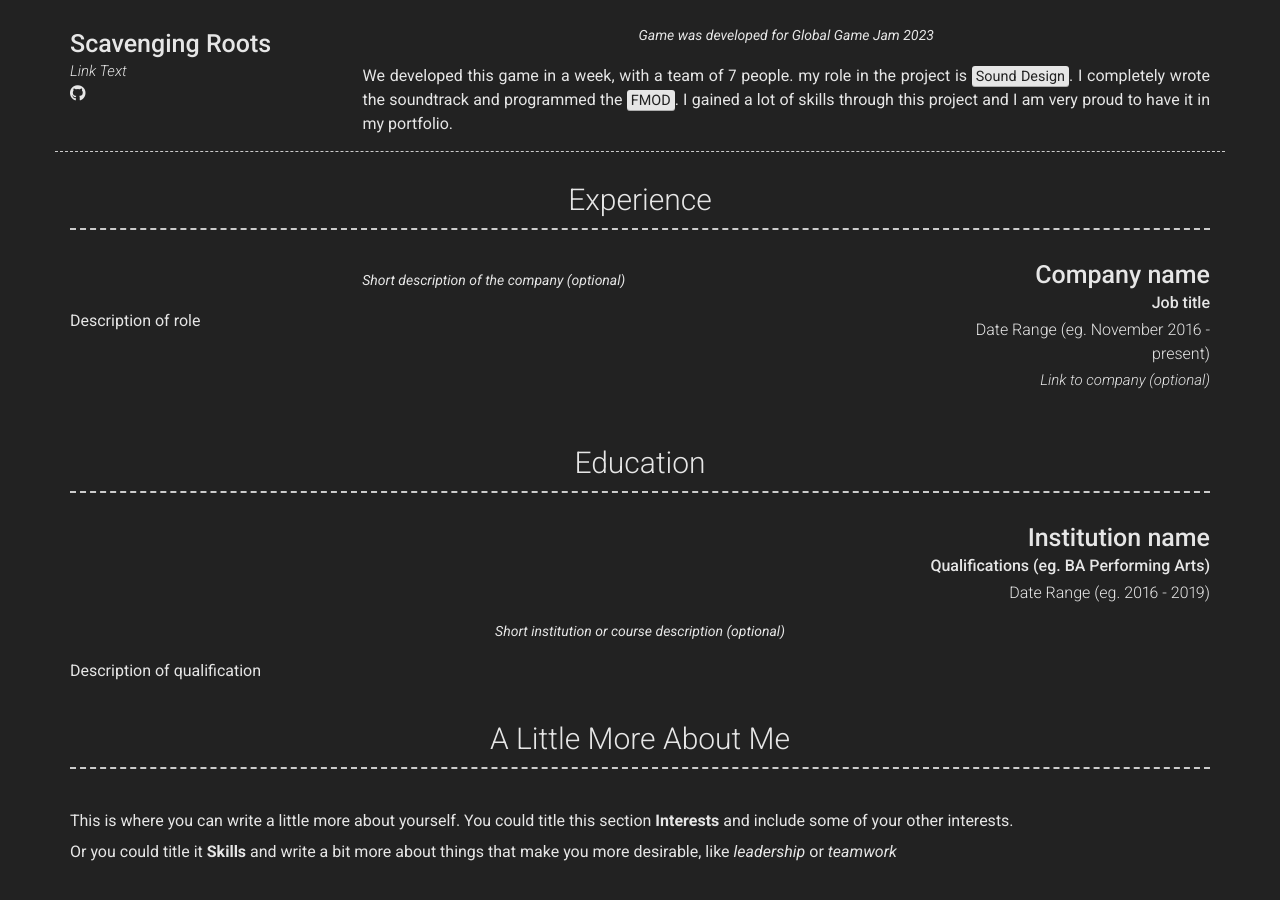
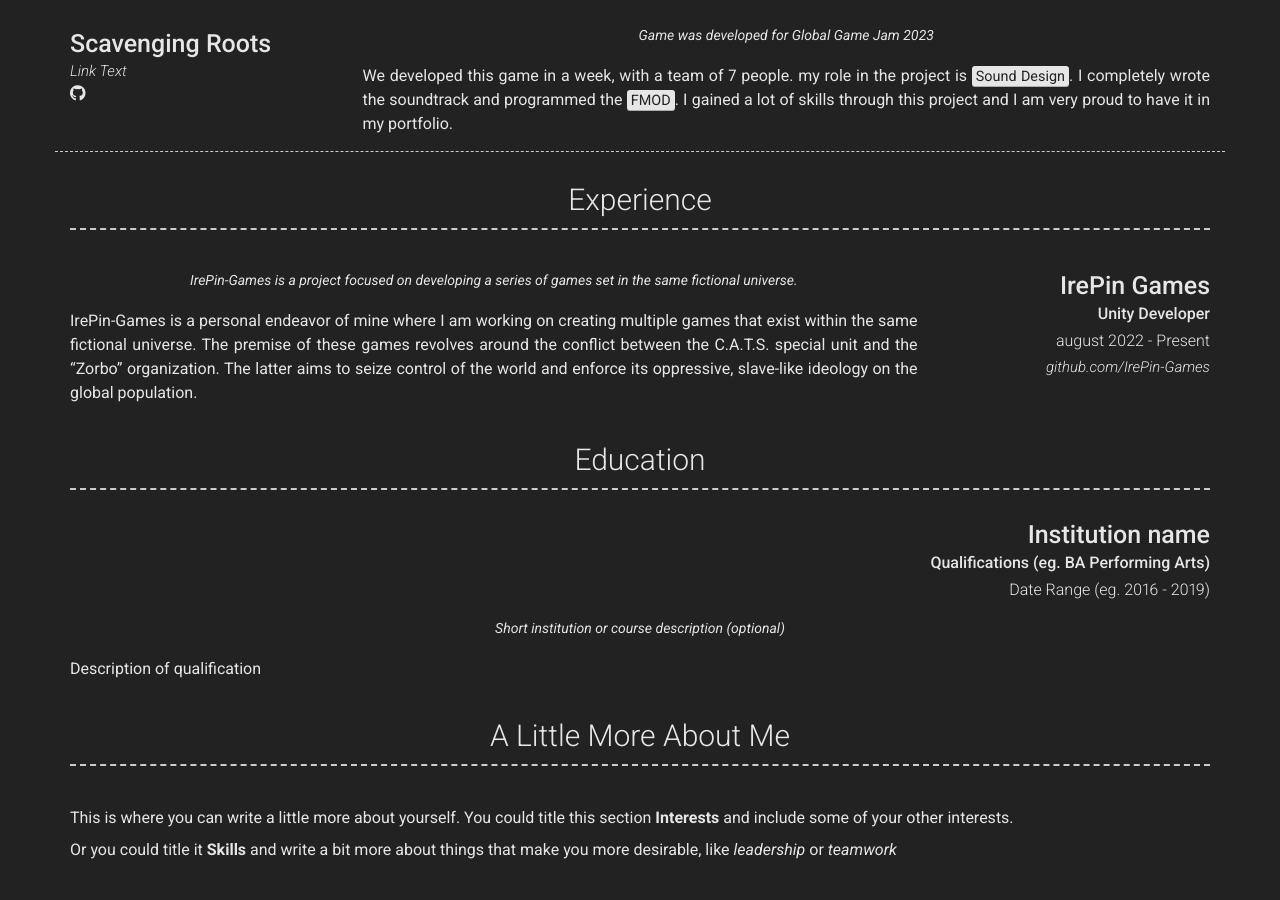
Before and after one commit to IrePin-Games/irepin.github.io, a Jekyll site: the page built from index.md, in a window 1280 px wide and 900 px high, scrolled down 702 px. Built offline with Jekyll 4.4.1, drawn with Linux system fonts in a browser that asks for light colours; nearby versions of some CDN libraries.

Commit message:
Update _config.yml

```diff
--- a/_config.yml
+++ b/_config.yml
@@ -76,14 +76,16 @@ content:
     layout: list
     content:
       - layout: right
-        title: Company name
-        sub_title: Job title
-        caption: Date Range (eg. November 2016 - present)
-        link: Link to company (optional)
+        title: IrePin Games
+        sub_title: Unity Developer
+        caption: august 2022 - Present
+        link: github.com/IrePin-Games
         quote: >
-          Short description of the company (optional)
+          IrePin-Games is a project focused on developing a series of games set in the same fictional universe.
         description: | # this will include new lines to allow paragraphs
-          Description of role
+          IrePin-Games is a personal endeavor of mine where I am working on creating multiple games that exist within the same fictional universe.
+          The premise of these games revolves around the conflict between the C.A.T.S. special unit and the "Zorbo" organization.
+          The latter aims to seize control of the world and enforce its oppressive, slave-like ideology on the global population.
   - title: Education
     layout: list
     content:
```
